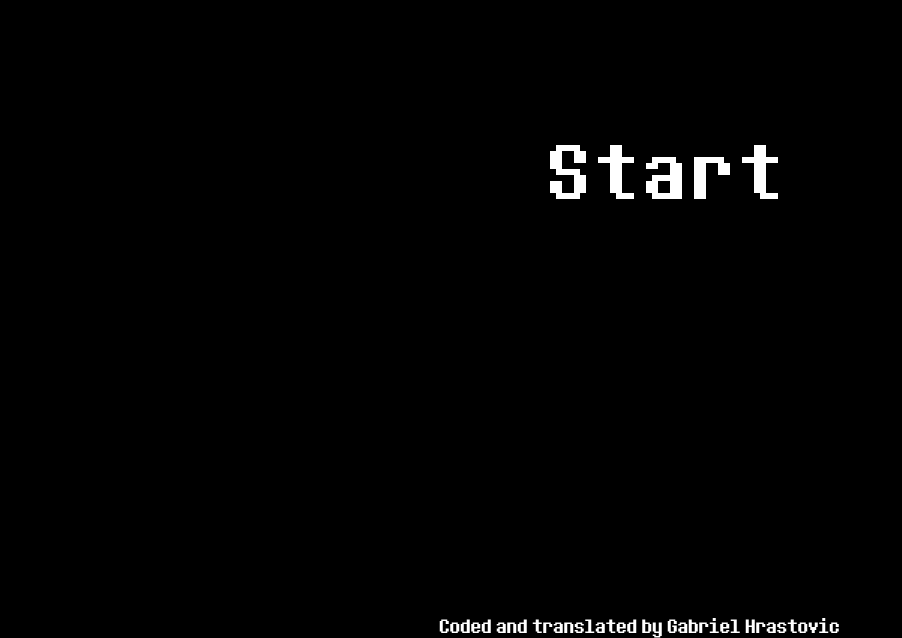
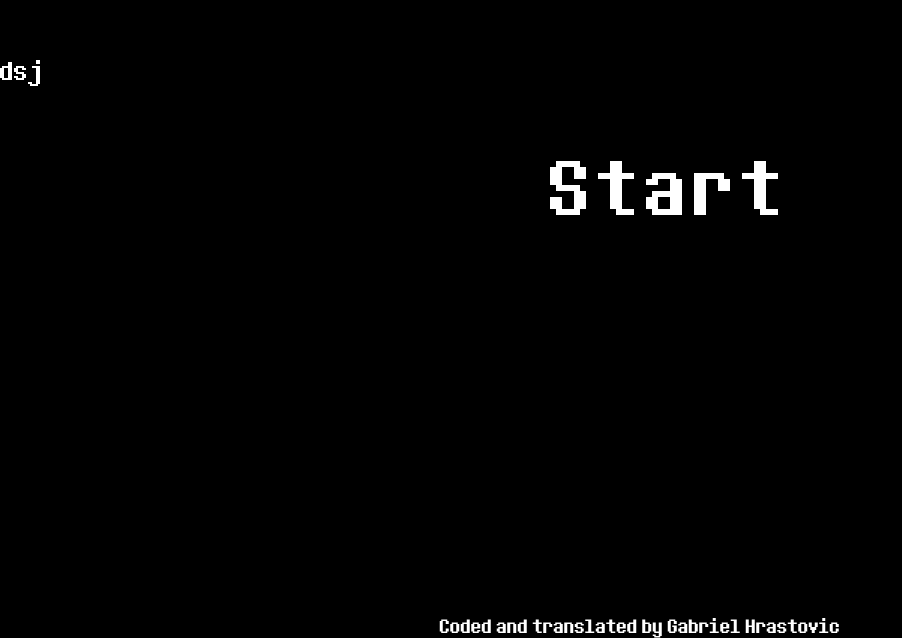
Before and after one commit to GabrielCRO23/Adventure-Game, a website: page index.html in a window 1280 px wide. Shown: the part 162-800 px from the top of the page, without its empty margins (0-902 px from the left). Drawn offline with nearby package versions, Linux system fonts and the light colour scheme; a small style sheet from the web is missing.

Commit message:
index.html

```diff
--- a/index.html
+++ b/index.html
@@ -14,6 +14,7 @@
     <title>Tic Tac Toe 2</title>
 </head>
 <body>
+    <a>dsj</a>
     <div id = 'quotecontainer'>
     <div id = "randomquote1" class = "moverX">GET OUT!</div>
     <div id = "randomquote2"class = "moverY">TURN BACK!</div>
```
